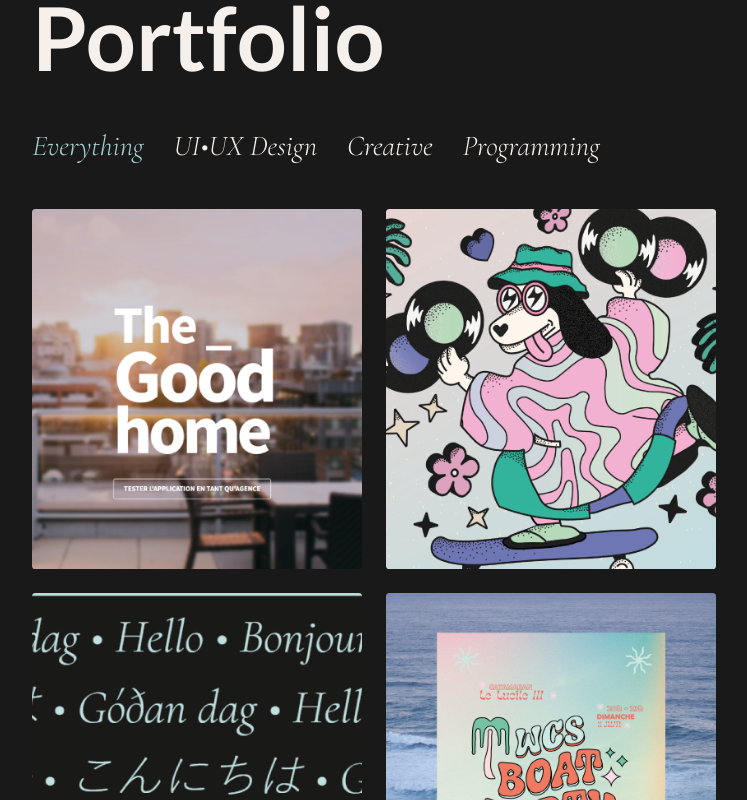
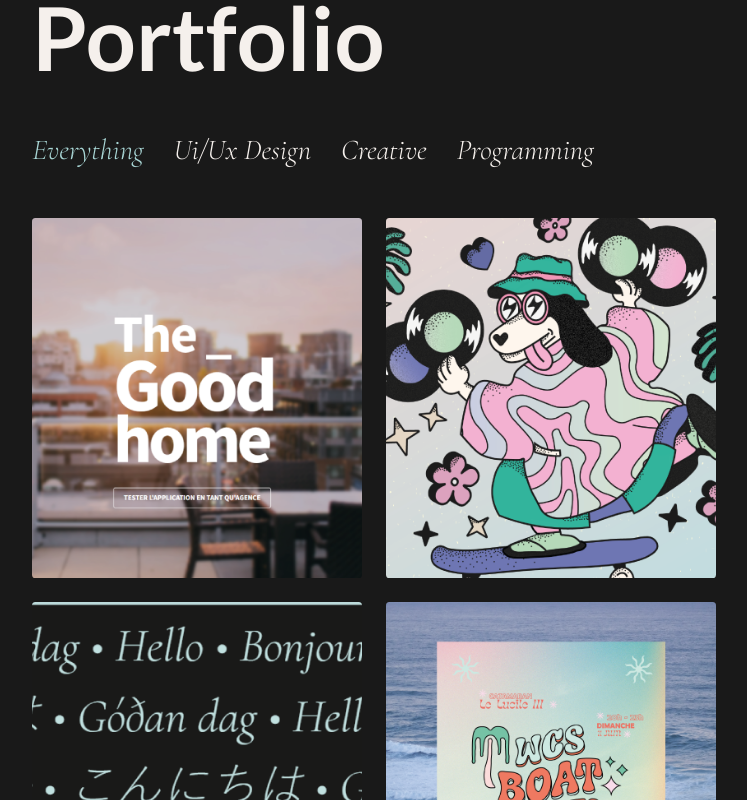
Before and after one commit to JulieChabanis/MinimalPortfolio, a React (Create React App) app: page / in a window 1280 px wide. Shown: the part 2520-3320 px from the top of the page, without its empty margins (147-894 px from the left). Built offline with nearby package versions, Linux system fonts and the light colour scheme; a web font is replaced by a local one.

Commit message:
update size xs portfolio

```diff
--- a/src/components/Home/Portfolio/Portfolio.jsx
+++ b/src/components/Home/Portfolio/Portfolio.jsx
@@ -50,15 +50,15 @@ const Portfolio = forwardRef(() => {
               "&:hover": {
                 color: colors.primary[500]
               },
-              color: selectedItem === 'UI•UX Design' ? colors.primary[500] : 'inherit'
+              color: selectedItem === 'Ui/Ux Design' ? colors.primary[500] : 'inherit'
             }}
             component="span"
-            className={`${styles.itemSection} ${selectedItem === 'UI•UX Design' ? styles.selectedItem : ''}`}
+            className={`${styles.itemSection} ${selectedItem === 'Ui/Ux Design' ? styles.selectedItem : ''}`}
             onClick={() => {
-              setSelectedItem('UI•UX Design');
-              filterItem('UI•UX Design');
+              setSelectedItem('Ui/Ux Design');
+              filterItem('Ui/Ux Design');
             }}
-          > {"UI•UX Design"}
+          > {"Ui/Ux Design"}
           </Typography>
           <Typography
             variant="h16"
--- a/src/components/Home/Portfolio/Portfolio.module.css
+++ b/src/components/Home/Portfolio/Portfolio.module.css
@@ -48,7 +48,6 @@
   }
 
   @media (min-width: 1412px) {
-    width: 28em;
     padding-right: 20px;
   }
 }
--- a/src/components/Theme/theme.js
+++ b/src/components/Theme/theme.js
@@ -305,7 +305,7 @@ export const themeSettings = (mode) => {
       h16 : {
         fontFamily: ["Cormorant Garamond", "sans-serif"].join(","),
         "@media (max-width: 600px)": {
-          fontSize: "2.2rem",
+          fontSize: "1.7rem",
         },
         "@media (min-width: 601px)": {
           fontSize: "1.8rem",
@@ -315,7 +315,7 @@ export const themeSettings = (mode) => {
         },
         fontStyle: "italic",
         fontWeight: 200,
-        lineHeight: 1.1,
+        lineHeight: 1.4,
         color: mode === "dark" ? colors.grey[100] : colors.grey[100],
       }
     },
```
